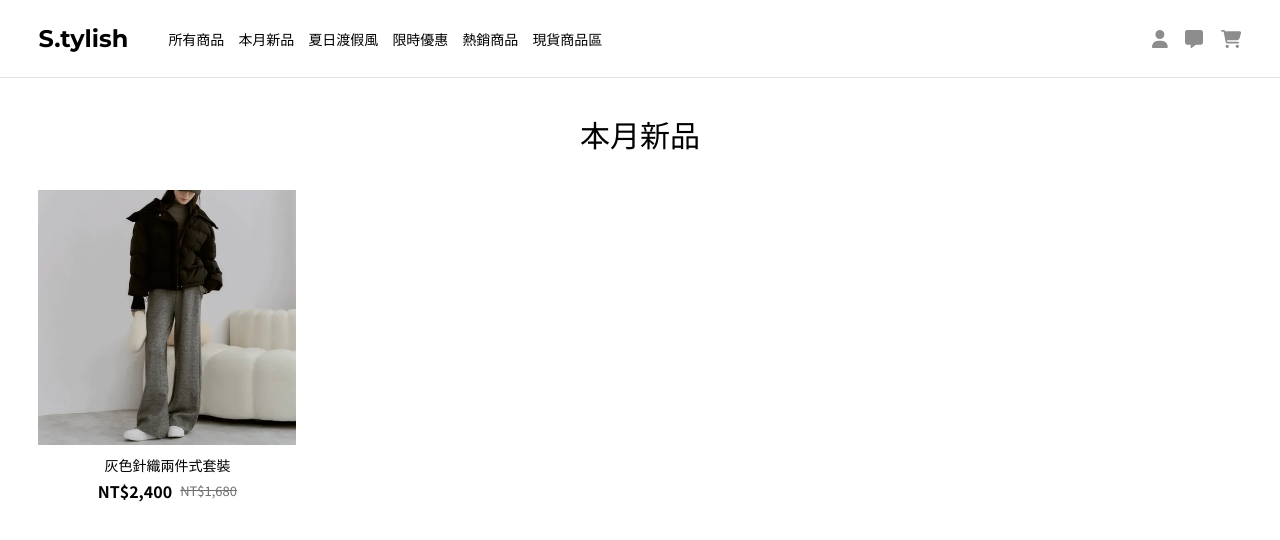
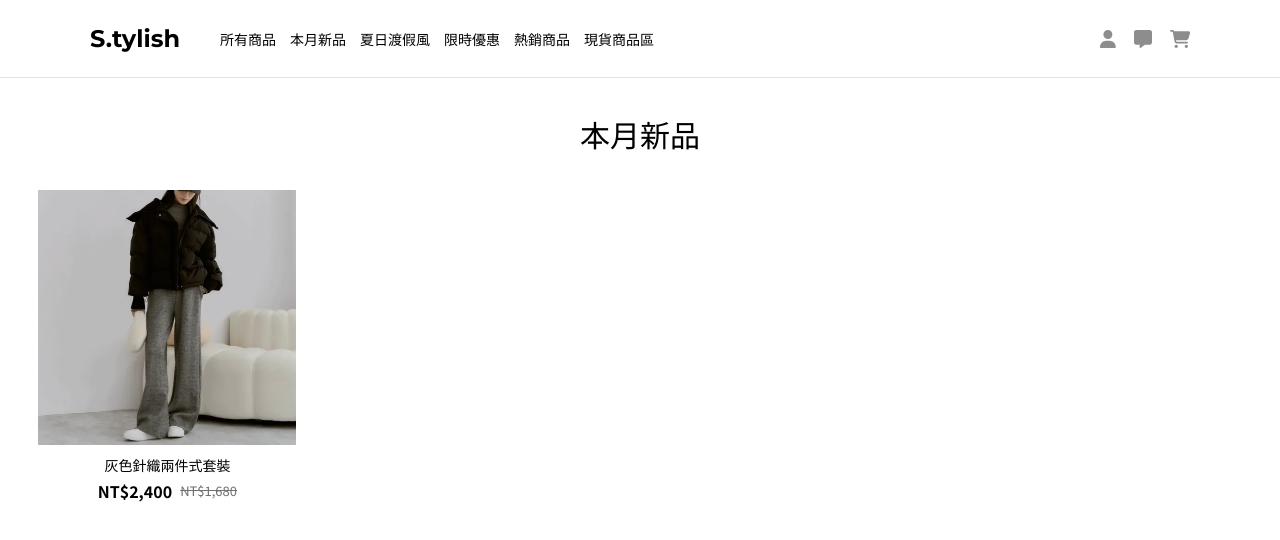
Before and after one commit to Lanways/stylish_client, a React (Create React App) app: page /main in a window 1280 px wide. Shown: the top 540 px of the page. Built offline with nearby package versions, Linux system fonts and the light colour scheme; the HTML template or start-up script is replaced by a standard one.

Commit message:
change padding

```diff
--- a/src/components/headerDestop/HeaderDestop.scss
+++ b/src/components/headerDestop/HeaderDestop.scss
@@ -1,7 +1,7 @@
 .headerDestop {
   display: flex;
   align-items: center;
-  padding: 0 3%;
+  padding: 0 90px;
   height: 78px;
   border-bottom: 1px solid var(--border-gray);
 
```
